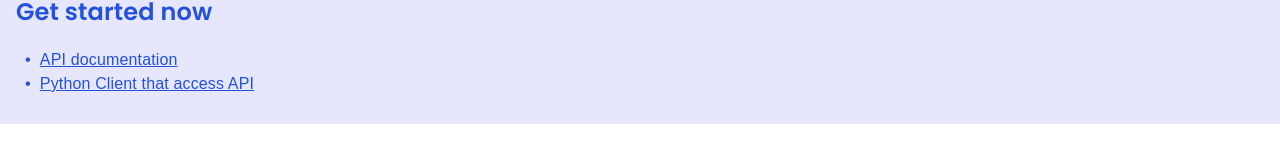
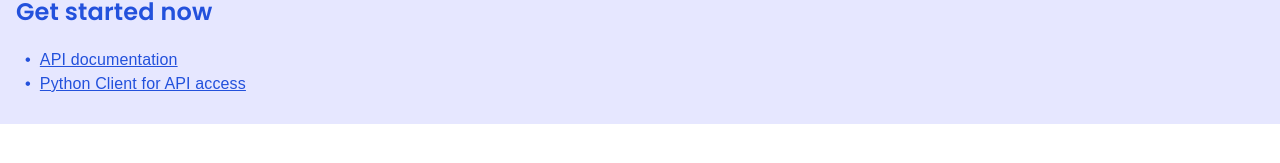
Before and after one commit to Open-Earth-Foundation/target-gap, a Next.js app: page /documentation in a window 1280 px wide. Shown: the part 1784-1947 px from the top of the page. Built offline with nearby package versions, Linux system fonts and the light colour scheme.

Commit message:
fix: changed text

```diff
--- a/src/app/documentation/page.tsx
+++ b/src/app/documentation/page.tsx
@@ -645,7 +645,7 @@ const page = () => {
                         md: "16px",
                       },
                     }}>
-                    Python Client that access API
+                    Python Client for API access
                   </Typography>
                 </Link>
               </li>
```
